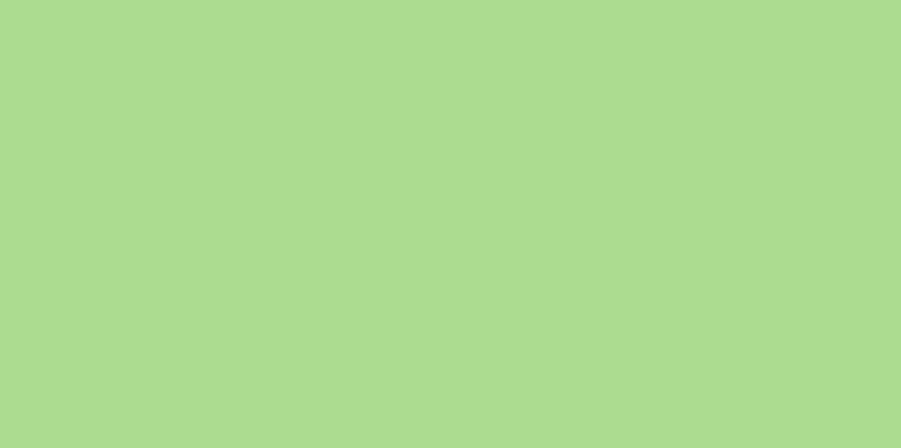
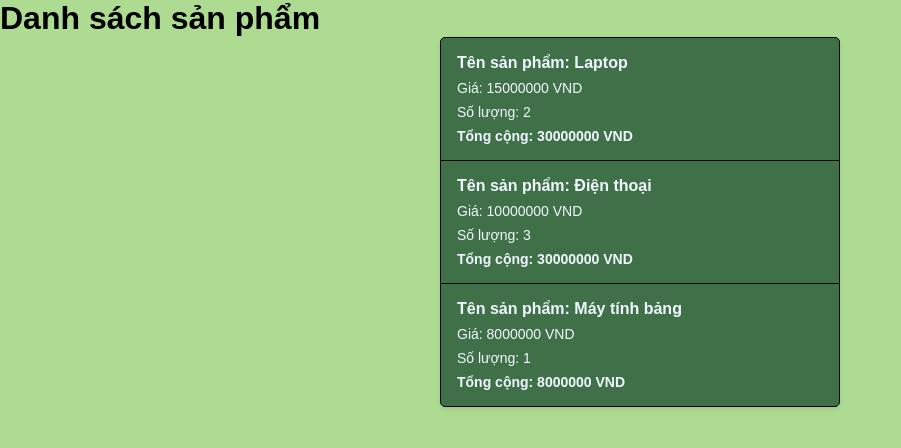
Before and after one commit to TMS-Thuong/learning-vuejs, a Vue app in the folder week1/: page /exe4.3 in a window 1280 px wide. Before the commit this address had no page. Shown: the top 448 px of the page, without its empty margins (0-901 px from the left). Built offline with nearby package versions, Linux system fonts and the light colour scheme; the HTML template or start-up script is replaced by a standard one.

Commit message:
feature/bai3

```diff
--- /dev/null
+++ b/week1/src/assets/styles/_merchandiseItem.scss
@@ -0,0 +1,26 @@
+.product-item {
+  padding: 1em;
+  border-bottom: 1px solid #070707;
+  color:aliceblue;
+  &:last-child {
+    border-bottom: none;
+  }
+  &__name {
+    font-size: 16px;
+    font-weight: bolder;
+    margin-bottom: 8px;
+  }
+  &__details {
+    display: flex;
+    flex-direction: column;
+    gap: 8px;
+  }
+  &__price,
+  &__quantity,
+  &__total {
+    font-size: 14px;
+  }
+  &__total {
+    font-weight: bold;
+  }
+}
--- /dev/null
+++ b/week1/src/assets/styles/_merchandiseList.scss
@@ -0,0 +1,10 @@
+.product-list {
+  list-style: none;
+  padding: 0;
+  margin: 0 auto;
+  max-width: 400px;
+  background: #407048;
+  border: 1px solid #000000;
+  border-radius: 5px;
+  box-shadow: 0 2px 4px rgba(0, 0, 0, 0.1);
+}
--- /dev/null
+++ b/week1/src/components/atoms/MerchandiseItemComponent.vue
@@ -0,0 +1,25 @@
+<template>
+  <li class="product-item">
+    <div class="product-item__name">Tên sản phẩm: {{ product.name }}</div>
+    <div class="product-item__details">
+      <span class="product-item__price">Giá: {{ product.price }} VND</span>
+      <span class="product-item__quantity">Số lượng: {{ product.quantity }}</span>
+      <span class="product-item__total">Tổng cộng: {{ product.price * product.quantity }} VND</span>
+    </div>
+  </li>
+</template>
+
+<script setup>
+import { defineProps } from 'vue';
+
+const props = defineProps({
+  product: {
+    type: Object,
+    required: true
+  }
+});
+</script>
+
+<style lang="scss" scoped>
+@use "../../assets/styles/_merchandiseItem.scss" as *;
+</style>
--- /dev/null
+++ b/week1/src/components/molecules/MerchandiseComponent.vue
@@ -0,0 +1,21 @@
+<template>
+  <ul class="product-list">
+    <ProductItem v-for="product in products" :key="product.id" :product="product" />
+  </ul>
+</template>
+
+<script setup>
+import { defineProps } from 'vue';
+import ProductItem from '../atoms/MerchandiseItemComponent.vue';
+
+const props = defineProps({
+  products: {
+    type: Array,
+    required: true
+  }
+});
+</script>
+
+<style lang="scss" scoped>
+@use "../../assets/styles/_merchandiseList.scss";
+</style>
--- a/week1/src/router/index.ts
+++ b/week1/src/router/index.ts
@@ -4,7 +4,8 @@ import HomeView from '@/views/HomeView.vue'
 const routes = [
   { path: '/', name: 'Home', component: HomeView },
   { path: '/exe4.1', name: 'Fruit', component: () => import('@/views/FruitListView.vue') },
-  { path: '/exe4.2', name: 'Product', component: () => import('@/views/ProductView.vue') }
+  { path: '/exe4.2', name: 'Product', component: () => import('@/views/ProductView.vue') },
+  { path: '/exe4.3', name: 'Merchandise', component: () => import('@/views/MerchandiseView.vue') }
 ]
 
 const router = createRouter({
--- /dev/null
+++ b/week1/src/views/MerchandiseView.vue
@@ -0,0 +1,17 @@
+<template>
+  <div id="app" class="app">
+    <h1 class="app__title">Danh sách sản phẩm</h1>
+    <ProductList :products="products" />
+  </div>
+</template>
+
+<script setup>
+import { ref } from 'vue';
+import ProductList from '../components/molecules/MerchandiseComponent.vue';
+
+const products = ref([
+  { id: 1, name: "Laptop", price: 15000000, quantity: 2 },
+  { id: 2, name: "Điện thoại", price: 10000000, quantity: 3 },
+  { id: 3, name: "Máy tính bảng", price: 8000000, quantity: 1 },
+]);
+</script>
```
